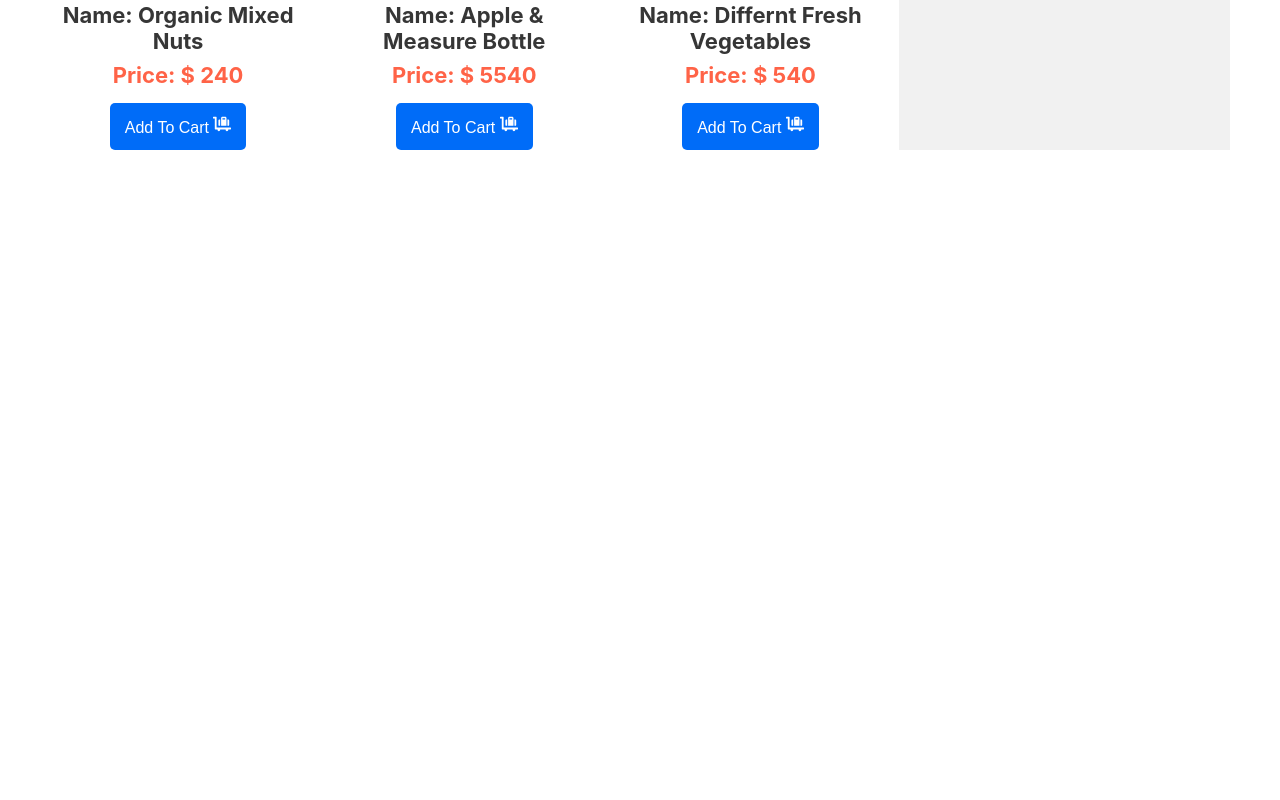
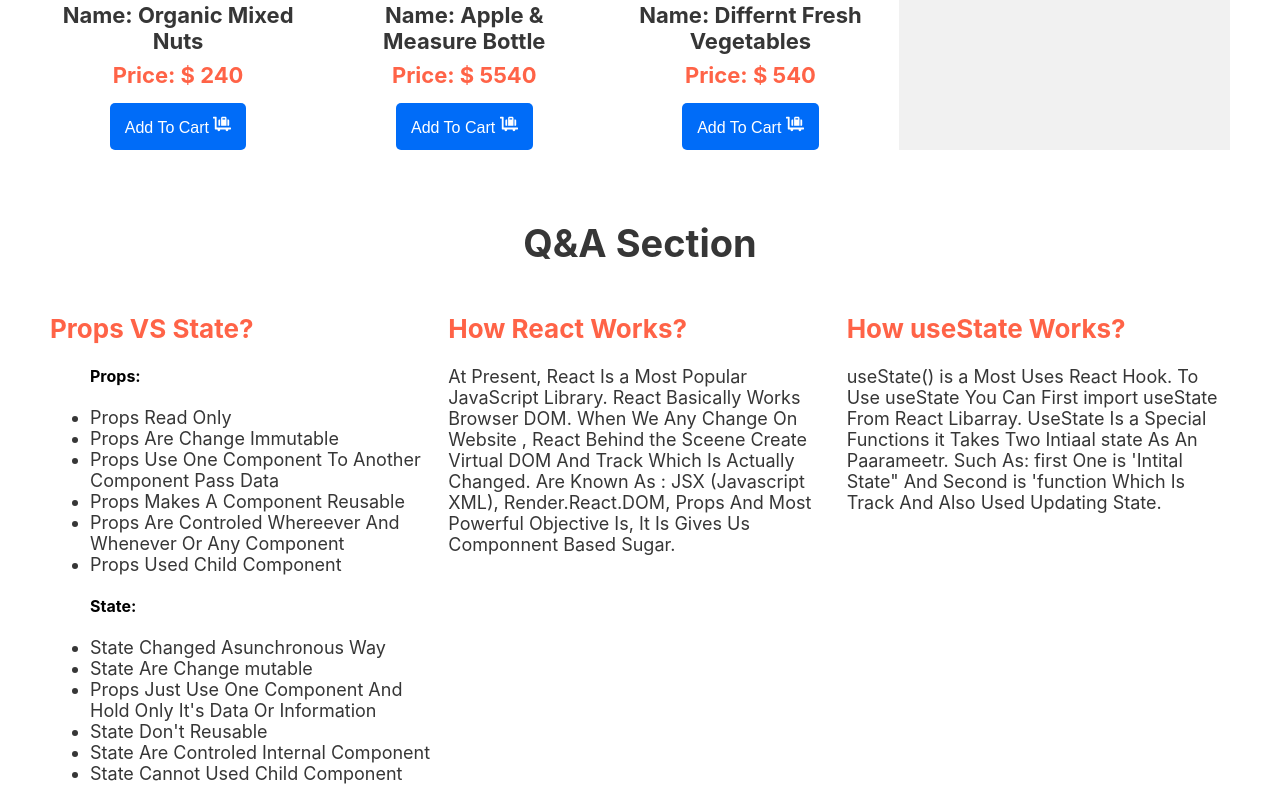
Before and after one commit to AhshanHabib26/NH_Health_Care, a React (Create React App) app: page / in a window 1280 px wide. Shown: the part 1577-2377 px from the top of the page. Before the commit the page ends 1727 px from the top, so only its background shows below. Built offline with nearby package versions, Linux system fonts and the light colour scheme.

Commit message:
QNA Section Added

```diff
--- a/src/App.js
+++ b/src/App.js
@@ -1,12 +1,14 @@
 import './App.css';
 import Header from './Component/Header/Header';
 import Products from './Component/Products/Products';
+import QnaSection from './Component/QnaSection/QnaSection';
 
 function App() {
   return (
     <div className="App">
      <Header />
      <Products/>
+     <QnaSection/>
     </div>
   );
 }
--- /dev/null
+++ b/src/Component/QnaSection/QnaSection.css
@@ -0,0 +1,24 @@
+.qna_section_container h1{
+    margin-top: 70px;
+    text-align: center;
+    font-size: 38px;
+    color: #363636;
+}
+.qna_section{
+    display: grid;
+    grid-template-columns: repeat(3, 1fr);
+    grid-column-gap: 15px;
+}
+.qna_section h2{
+    font-size: 26px;
+    color: #ff6347;
+}
+.qna_section p{
+    font-size: 18px;
+    color: #363636;
+}
+.qna_section ul li{
+    list-style-type: disc;
+    font-size: 18px;
+    color: #363636;
+}
--- /dev/null
+++ b/src/Component/QnaSection/QnaSection.js
@@ -0,0 +1,43 @@
+import React from 'react';
+import './QnaSection.css'
+
+const QnaSection = () => {
+    return (
+        <div className='qna_section_container'>
+            <h1> Q&A Section</h1>
+            <div className="qna_section">
+            <div className="inner_section">
+                    <h2>Props VS State?</h2>
+                    <ul>
+                    <h4>Props:</h4>
+                        <li>Props Read Only</li>
+                        <li>Props Are Change Immutable</li>
+                        <li>Props Use One Component To Another Component Pass Data</li>
+                        <li>Props Makes A Component Reusable</li>
+                        <li>Props Are Controled Whereever And Whenever Or Any Component</li>
+                        <li>Props Used Child Component</li>
+                    </ul>
+                    <ul>
+                    <h4>State:</h4>
+                        <li>State Changed Asunchronous Way</li>
+                        <li>State Are Change mutable</li>
+                        <li>Props Just Use One Component And Hold Only It's Data Or Information</li>
+                        <li>State Don't Reusable</li>
+                        <li>State Are Controled Internal Component</li>
+                        <li>State Cannot Used Child Component</li>
+                    </ul>
+                </div>
+                <div className="inner_section">
+                    <h2>How React Works?</h2>
+                    <p>At Present, React Is a Most Popular JavaScript Library. React Basically Works Browser DOM. When We Any Change On Website , React Behind the Sceene Create Virtual DOM And Track Which Is Actually Changed. Are Known As : JSX (Javascript XML), Render.React.DOM, Props And Most Powerful Objective Is, It Is Gives Us Componnent Based Sugar.</p>
+                </div>
+                <div className="inner_section">
+                    <h2>How useState Works?</h2>
+                    <p>useState() is a Most Uses React Hook. To Use useState You Can First import useState From React Libarray. UseState Is a Special Functions it Takes Two Intiaal state As An Paarameetr. Such As: first One is 'Intital State" And Second is 'function Which Is Track And Also Used Updating State.</p>
+                </div>
+            </div>
+        </div>
+    );
+};
+
+export default QnaSection;
```
Also changed, not shown: src/Component/Footer/Footer.css (added), src/Component/Footer/Footer.js (added).
